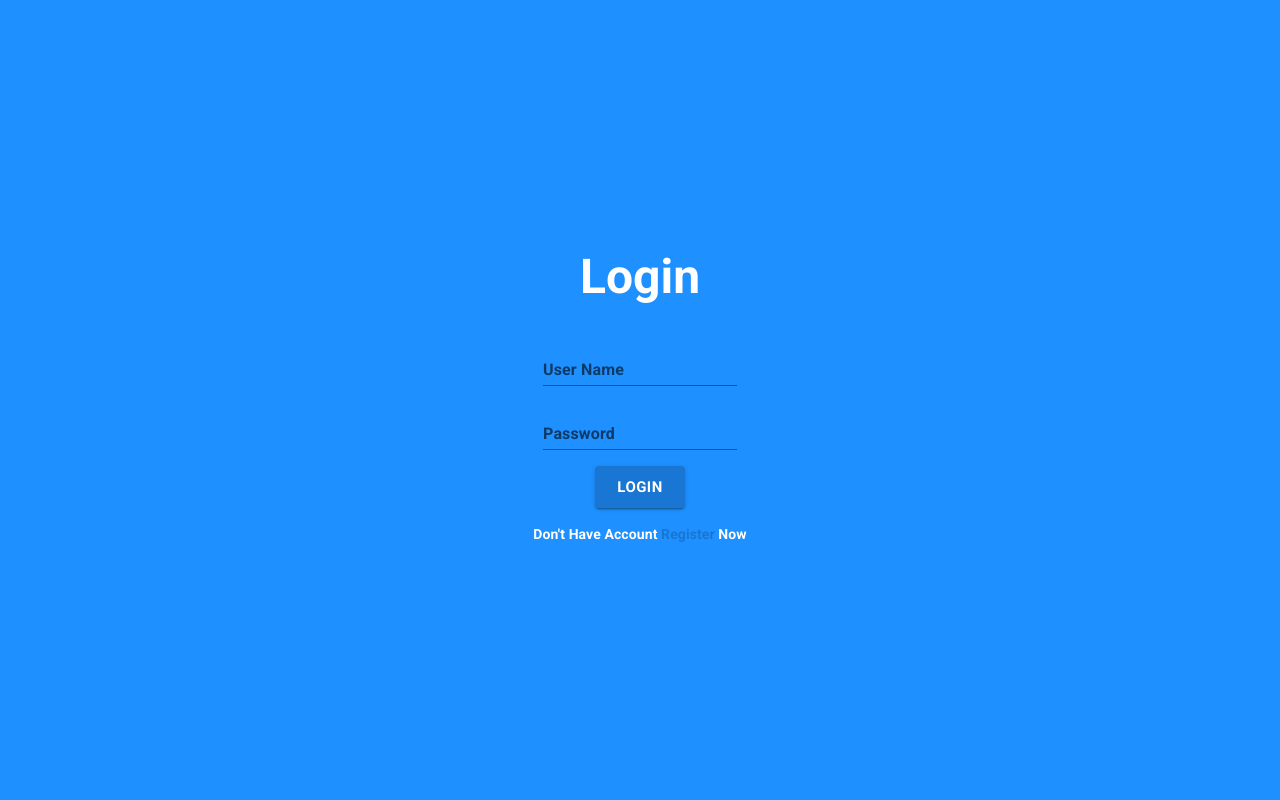
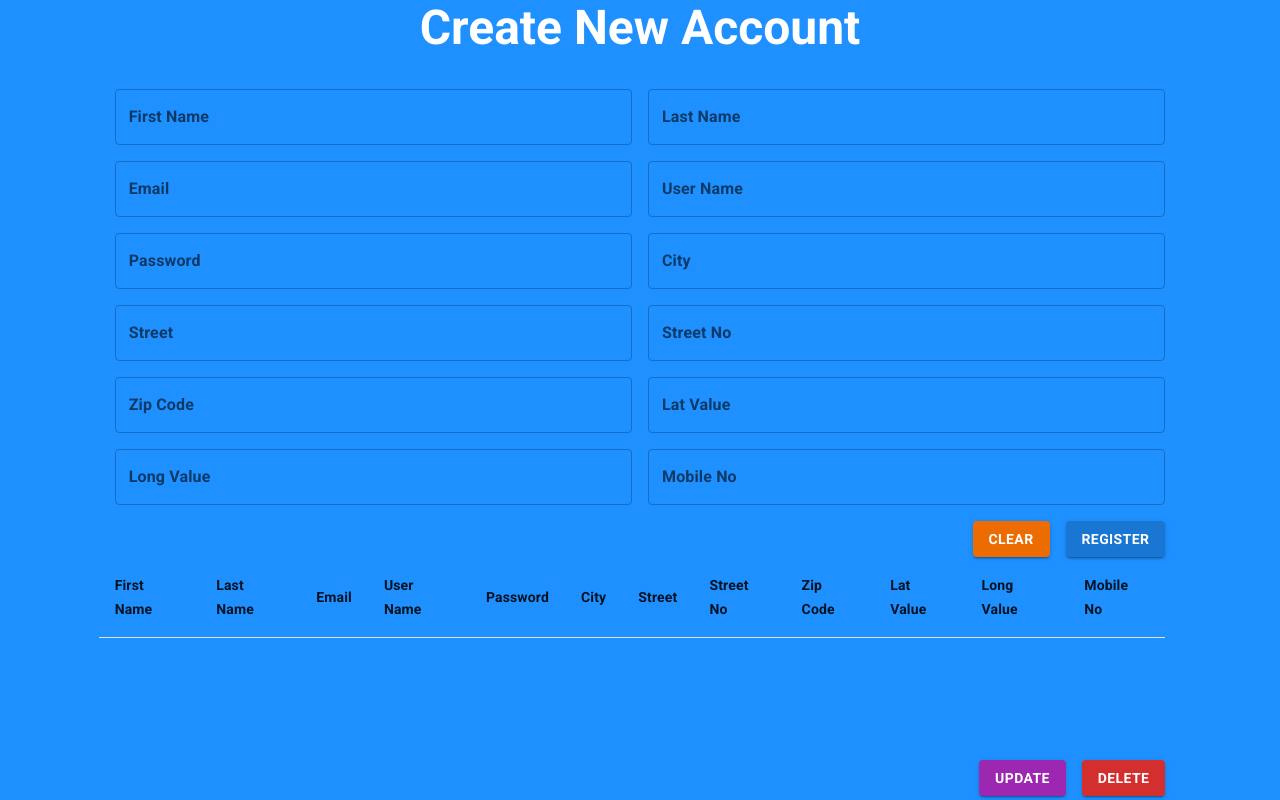
Before and after one commit to Hypertext-Assassin-RSS/Assignment_01, a React (Create React App) app: page / in a window 1280 px wide. Built offline with nearby package versions, Linux system fonts and the light colour scheme.

Commit message:
register invoked

```diff
--- a/src/App.js
+++ b/src/App.js
@@ -10,7 +10,7 @@ import Cart from "./page/Cart/Cart";
 function App() {
   return (
     <div className="App">
-     <Login/>
+     <Register/>
     </div>
   );
 }
--- /dev/null
+++ b/src/Services/CustomerService.js
@@ -0,0 +1,77 @@
+import axios from "../axios";
+
+class CustomerService{
+    Register =async (data)=>{
+        const promise = new Promise((resolve,reject) => {
+            axios.post('users', data)
+                .then((res) => {
+                    return resolve(res);
+                })
+                .catch((err) => {
+                    return resolve(err);
+                });
+        });
+        return await promise;
+    }
+
+    getAllUsers =async ()=>{
+        const promise = new Promise((resolve) => {
+
+            axios.get('users')
+                .then((res) => {
+                    return resolve(res);
+                })
+                .catch((err) => {
+                    return resolve(err);
+                });
+        });
+        return await promise;
+    }
+
+    removeUser =async (id)=>{
+        const promise = new Promise((resolve,reject) => {
+            axios.delete(`users/${id}`)
+                .then((res) => {
+                    return resolve(res);
+                })
+                .catch((err) => {
+                    return resolve(err);
+                });
+        });
+        return await promise;
+    }
+
+    searchUser =async (id)=>{
+        const promise = new Promise((resolve,reject) => {
+            axios.get(`users/${id}`)
+                .then((res) => {
+                    return resolve(res);
+                })
+                .catch((err) => {
+                    return resolve(err);
+                });
+        });
+        return await promise;
+    }
+
+    updateUser= async (data,id)=>{
+        console.log(data)
+        const promise = new Promise((resolve) => {
+            axios({
+                method:"put",
+                url:`users/${id}`,
+                data:data,
+                headers:{"Content-Type": "application/json"}
+            })
+                .then((res) => {
+                    return resolve(res);
+                })
+                .catch((err) => {
+                    return resolve(err)
+                });
+        });
+        return await promise;
+    }
+}
+
+export default new CustomerService();
--- a/src/page/Register/Register.js
+++ b/src/page/Register/Register.js
@@ -11,11 +11,88 @@ import {
     TextField,
     Typography
 } from "@mui/material";
+import CustomerService from "../../Services/CustomerService";
 
-class Register extends Component{
+class Register extends Component {
     constructor(props, context) {
         super(props, context);
+        this.state = {
+            formData: {
+                email: '',
+                username: '',
+                password: '',
+                name: {
+                    firstname: '',
+                    lastname: ''
+                },
+                address: {
+                    city: '',
+                    street: '',
+                    number: '',
+                    zipcode: '',
+                    geolocation: {
+                        lat: '',
+                        long: ''
+                    }
+                },
+                phone: ''
+            }
+        }
+
     }
+
+    clear = () => {
+        this.setState({
+            formData: {
+                email: '',
+                username: '',
+                password: '',
+                name: {
+                    firstname: '',
+                    lastname: ''
+                },
+                address: {
+                    city: '',
+                    street: '',
+                    number: '',
+                    zipcode: '',
+                    geolocation: {
+                        lat: '',
+                        long: ''
+                    }
+                },
+                phone: '',
+                open: false,
+                deleteId: ''
+            }
+        });
+    }
+
+    submitUser = async () => {
+        let data = this.state.formData
+        let res = await CustomerService.Register(data);
+        if (res.status === 200) {
+            this.clear();
+            this.setState({
+                alert: true,
+                message: 'Register Success!',
+                severity: 'success'
+            });
+        } else {
+            this.setState({
+                alert: true,
+                message: 'Register Failed..!',
+                severity: 'warning'
+            });
+        }
+    }
+
+
+
+
+
+
+
 
 
     render() {
@@ -32,54 +109,142 @@ class Register extends Component{
 
         return(
             <div style={RegisterContainer}>
-                <Grid container spacing={2} lg={12}  md={12} sm={12} xs={12} >
+                <Grid container spacing={2} lg={10}  md={12} sm={12} xs={12} >
                     <Grid item xs={12} sm={12} md={12} lg={12}>
                         <Typography variant="h3" gutterBottom component="div">
                             Create New Account
                         </Typography>
                     </Grid>
                     <Grid item xs={12} sm={12} md={6} lg={6}>
-                        <TextField id="outlined-basic" fullWidth={true} label="First Name" variant="outlined" />
+                        <TextField id="outlined-basic" fullWidth={true} label="First Name" variant="outlined"
+                                   value={this.state.formData.name.firstname}
+                                   onChange={(e) => {
+                                       let data = this.state.formData.name
+                                       data.firstname = e.target.value
+                                       this.setState({data});
+                                   }}
+                        />
                     </Grid>
                     <Grid item xs={12} sm={12} md={6} lg={6}>
-                        <TextField id="outlined-basic" fullWidth={true} label="Last Name" variant="outlined" />
+                        <TextField id="outlined-basic" fullWidth={true} label="Last Name" variant="outlined"
+                                   value={this.state.formData.name.lastname}
+                                   onChange={(e) => {
+                                       let data = this.state.formData.name
+                                       data.lastname = e.target.value
+                                       this.setState({data});
+                                   }}
+                        />
                     </Grid>
                     <Grid item xs={12} sm={12} md={6} lg={6}>
-                        <TextField id="outlined-basic" fullWidth={true} label="Email" variant="outlined" />
+                        <TextField id="outlined-basic" fullWidth={true} label="Email" variant="outlined"
+                                   value={this.state.formData.email}
+                                   onChange={(e) => {
+                                       let data = this.state.formData
+                                       data.email = e.target.value
+                                       this.setState({data});
+                                   }}
+                        />
                     </Grid>
                     <Grid item xs={12} sm={12} md={6} lg={6}>
-                        <TextField id="outlined-basic" fullWidth={true} label="User Name" variant="outlined" />
+                        <TextField id="outlined-basic" fullWidth={true} label="User Name" variant="outlined"
+                                   value={this.state.formData.username}
+                                   onChange={(e) => {
+                                       let data = this.state.formData
+                                       data.username = e.target.value
+                                       this.setState({data});
+                                   }}
+                        />
                     </Grid>
                     <Grid item xs={12} sm={12} md={6} lg={6}>
-                        <TextField id="outlined-basic" fullWidth={true} label="Password" type={"password"} variant="outlined" />
+                        <TextField id="outlined-basic" fullWidth={true} label="Password" type={"password"} variant="outlined"
+                                   value={this.state.formData.password}
+                                   onChange={(e) => {
+                                       let data = this.state.formData
+                                       data.password = e.target.value
+                                       this.setState({data});
+                                   }}
+                        />
                     </Grid>
                     <Grid item xs={12} sm={12} md={6} lg={6}>
-                        <TextField id="outlined-basic" fullWidth={true} label="City" variant="outlined" />
+                        <TextField id="outlined-basic" fullWidth={true} label="City" variant="outlined"
+                                   value={this.state.formData.address.city}
+                                   onChange={(e) => {
+                                       let data = this.state.formData.address
+                                       data.city = e.target.value
+                                       this.setState({data});
+                                   }}
+                        />
                     </Grid>
                     <Grid item xs={12} sm={12} md={6} lg={6}>
-                        <TextField id="outlined-basic" fullWidth={true} label="Street" variant="outlined" />
+                        <TextField id="outlined-basic" fullWidth={true} label="Street" variant="outlined"
+                                   value={this.state.formData.address.street}
+                                   onChange={(e) => {
+                                       let data = this.state.formData.address
+                                       data.street = e.target.value
+                                       this.setState({data});
+                                   }}
+                        />
                     </Grid>
                     <Grid item xs={12} sm={12} md={6} lg={6}>
-                        <TextField id="outlined-basic" fullWidth={true} label="Street No" variant="outlined" />
+                        <TextField id="outlined-basic" fullWidth={true} label="Street No" variant="outlined"
+                                   value={this.state.formData.address.number}
+                                   onChange={(e) => {
+                                       let data = this.state.formData.address
+                                       data.number = e.target.value
+                                       this.setState({data});
+                                   }}
+                        />
                     </Grid>
                     <Grid item xs={12} sm={12} md={6} lg={6}>
-                        <TextField id="outlined-basic" fullWidth={true} label="Zip Code" variant="outlined" />
+                        <TextField id="outlined-basic" fullWidth={true} label="Zip Code" variant="outlined"
+                                   value={this.state.formData.address.zipcode}
+                                   onChange={(e) => {
+                                       let data = this.state.formData.address
+                                       data.zipcode = e.target.value
+                                       this.setState({data});
+                                   }}
+                        />
                     </Grid>
                     <Grid item xs={12} sm={12} md={6} lg={6}>
-                        <TextField id="outlined-basic" fullWidth={true} label="Lat Value" variant="outlined" />
+                        <TextField id="outlined-basic" fullWidth={true} label="Lat Value" variant="outlined"
+                                   value={this.state.formData.address.geolocation.lat}
+                                   onChange={(e) => {
+                                       let data = this.state.formData.address.geolocation
+                                       data.lat = e.target.value
+                                       this.setState({data});
+                                   }}
+                        />
                     </Grid>
                     <Grid item xs={12} sm={12} md={6} lg={6}>
-                        <TextField id="outlined-basic" fullWidth={true} label="Long Value" variant="outlined" />
+                        <TextField id="outlined-basic" fullWidth={true} label="Long Value" variant="outlined"
+                                   value={this.state.formData.address.geolocation.long}
+                                   onChange={(e) => {
+                                       let data = this.state.formData.address.geolocation
+                                       data.long = e.target.value
+                                       this.setState({data});
+                                   }}
+                        />
                     </Grid>
                     <Grid item xs={12} sm={12} md={6} lg={6}>
-                        <TextField id="outlined-basic" fullWidth={true} label="Mobile No" variant="outlined" />
+                        <TextField id="outlined-basic" fullWidth={true} label="Mobile No" variant="outlined"
+                                   value={this.state.formData.phone}
+                                   onChange={(e) => {
+                                       let data = this.state.formData
+                                       data.phone = e.target.value
+                                       this.setState({data});
+                                   }}
+                        />
                     </Grid>
-                    <Grid item xs={12} sm={12} md={12} lg={12}  display={"flex"} justifyContent={"flex-end"} marginBottom={1}>
-                        <Button variant="contained" color={"warning"}>Clear</Button>
-                        <Button variant="contained" style={{marginLeft:"1rem"}}>Register</Button>
+                    <Grid item xs={12} sm={12} md={12} lg={12}  display={"flex"} justifyContent={"flex-end"} marginBottom={2}>
+                        <Button variant="contained" color={"warning"} onClick={this.clear}>Clear</Button>
+                        <Button variant="contained" style={{marginLeft:"1rem"}}
+                        onClick={() => {
+                            this.valid()
+                        }}
+                        >Register</Button>
                     </Grid>
                 </Grid>
-                <Grid container spacing={2} lg={12}  md={12} sm={12} xs={12}>
+                <Grid container spacing={2} lg={10}  md={12} sm={12} xs={12}>
                     <TableContainer >
                         <Table sx={{ minWidth: 650 }} aria-label="simple table">
                             <TableHead>
@@ -113,4 +278,5 @@ class Register extends Component{
     }
 }
 
+
 export default Register
```
Also changed, not shown: src/axios.js (added, +7 -0 lines).
